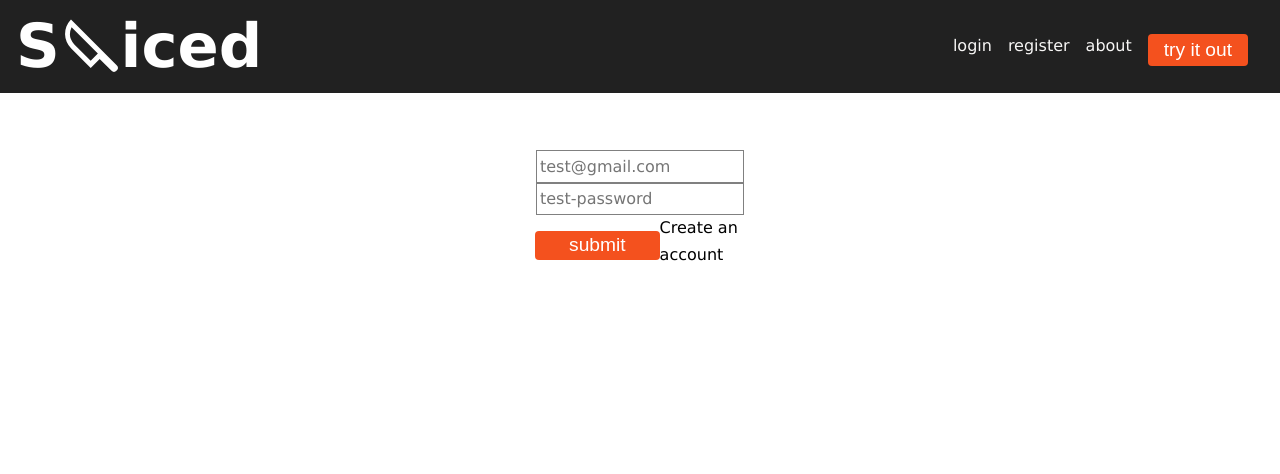
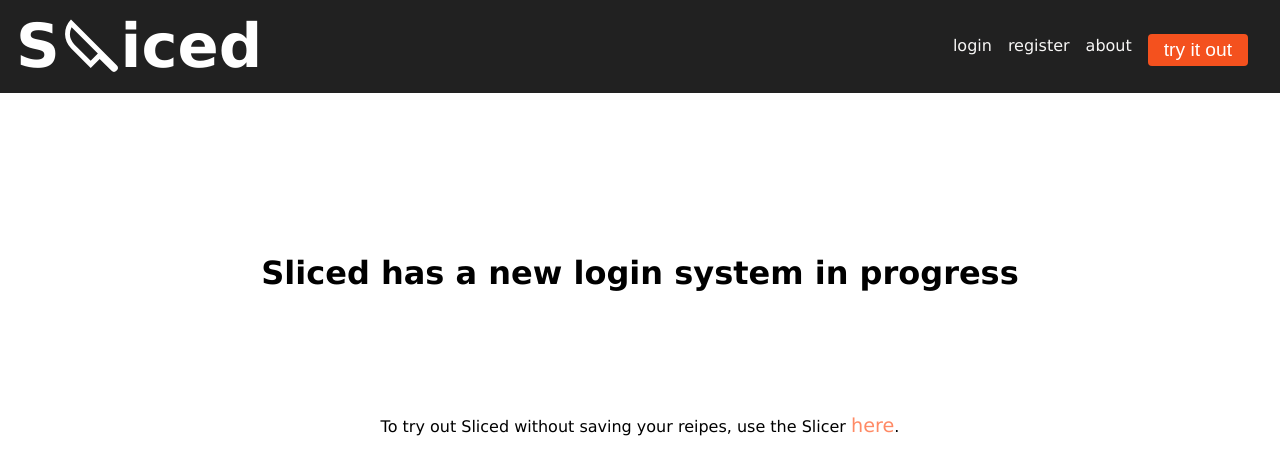
Before and after one commit to Rachanastasia/sliced, a Next.js app in the folder client/: page /login in a window 1280 px wide. Shown: the top 474 px of the page. Built offline with nearby package versions, Linux system fonts and the light colour scheme.

Commit message:
adds temp content to login and registration pages

```diff
--- a/client/components/Button.js
+++ b/client/components/Button.js
@@ -1,9 +1,10 @@
 import React from 'react'
 import styles from '../styles/ect.module.css'
 
-export default function Button({onClick, text='submit', buttonStyle=styles.button, textStyle=null}){
+export default function Button({onClick, text='submit', buttonStyle=styles.button, textStyle=null, disabled}){
+    buttonStyle = disabled ? `${buttonStyle} ${styles.button_disabled}` : buttonStyle
     return (
-        <button onClick={onClick} className={buttonStyle}>
+        <button onClick={onClick} className={buttonStyle} disabled={disabled}>
             <span className={textStyle}>{text}</span>
         </button>
     )
--- a/client/components/Login.js
+++ b/client/components/Login.js
@@ -1,29 +1,31 @@
 import React from 'react';
 import Link from 'next/link'
-import Button from './Button';
+import styles from '../styles/Login.module.css'
 
 function Login() {
     return (
-            <section className='Login_section'>
-                    <form
+            <section className={styles.temp_block}>
+                <h2>Sliced has a new login system in progress</h2>
+                <span>To try out Sliced without saving your reipes, use the Slicer <Link href='/#slicer'>here</Link>. </span>
+                    {/* <form
                         autoComplete='off'
                         className='Login_form'>
                         <fieldset>
                             <label className='hidden' htmlFor='email'></label>
-                            <input name='email' type='text' placeholder='test@gmail.com' />
+                            <input name='email' type='text'/>
                         </fieldset>
                         <fieldset>
                             <label className='hidden' htmlFor='password'></label>
-                            <input name='password' type='password' placeholder='test-password' />
+                            <input name='password' type='password' />
                         </fieldset>
                         <div className='form-login-button-wrapper'>
-                            <Button />
+                            <Button disabled />
                             <Link href='/register'>
                                 <span>Create an account</span>
                             </Link>
                         </div>
 
-                    </form>
+                    </form> */}
                 </section>
 
     )
--- a/client/styles/Header.module.css
+++ b/client/styles/Header.module.css
@@ -25,6 +25,7 @@
     display: flex;
     align-items: flex-end;
     color: var(--colors-accent-extra-light);
+    cursor: pointer;
 }
 
 .action_button{
--- /dev/null
+++ b/client/styles/Login.module.css
@@ -0,0 +1,15 @@
+.temp_block{
+    width: 100%;
+    height: 100%;
+    max-height: 300px;
+    align-self: center;
+    display: flex;
+    flex-direction: column;
+    justify-content: space-evenly;
+    align-items: center;
+    text-align: center;
+}
+
+.temp_block span {
+    margin-top: var(--spacer-2);
+}
--- a/client/styles/ect.module.css
+++ b/client/styles/ect.module.css
@@ -14,3 +14,10 @@
     background-color: var(--colors-accent);
     border: var(--border-width) solid var(--colors-accent);
 }
+
+.button_disabled{
+    background-color: inherit;
+    color: var(--colors-gray);
+    border: 2px solid var(--colors-gray);
+    cursor: not-allowed;
+}
--- a/client/styles/form.css
+++ b/client/styles/form.css
@@ -7,16 +7,16 @@ form{
     justify-content: center;
     align-items: center;
 }
-/*sets label and input next to each other*/
+
 fieldset{
-    width: inherit;
+    width: 100%;
     display: flex;
     justify-content: space-between;
     align-items: center;
     outline: 0;
     border: 0;
 }
-/*limits width of label*/
+
 label{
     padding-right: var(--spacer-sm);
     width: var(--button-width);
@@ -31,7 +31,6 @@ input, textarea{
     padding: var(--spacer-1) ;
     font-size: var(--text-size-1);
     outline: 0;
-    border: var(--border-width) solid grey;
     font-family: var(--font);
     line-height: calc(1.5 * var(--text-size-1));
 }
@@ -79,7 +78,7 @@ textarea:active{
 }
 
 
-.form-login-button-wrapper{
+/* .form-login-button-wrapper{
     width: inherit;
     display: flex;
     justify-content: space-between;
@@ -88,7 +87,7 @@ textarea:active{
 
 .form-login-button-wrapper a{
     text-align: right;
-}
+} */
 
 
 .add-recipe-form fieldset{
```
Also changed, not shown: client/components/Register.js (renamed from client/components/Registration.js, +9 -6 lines).
